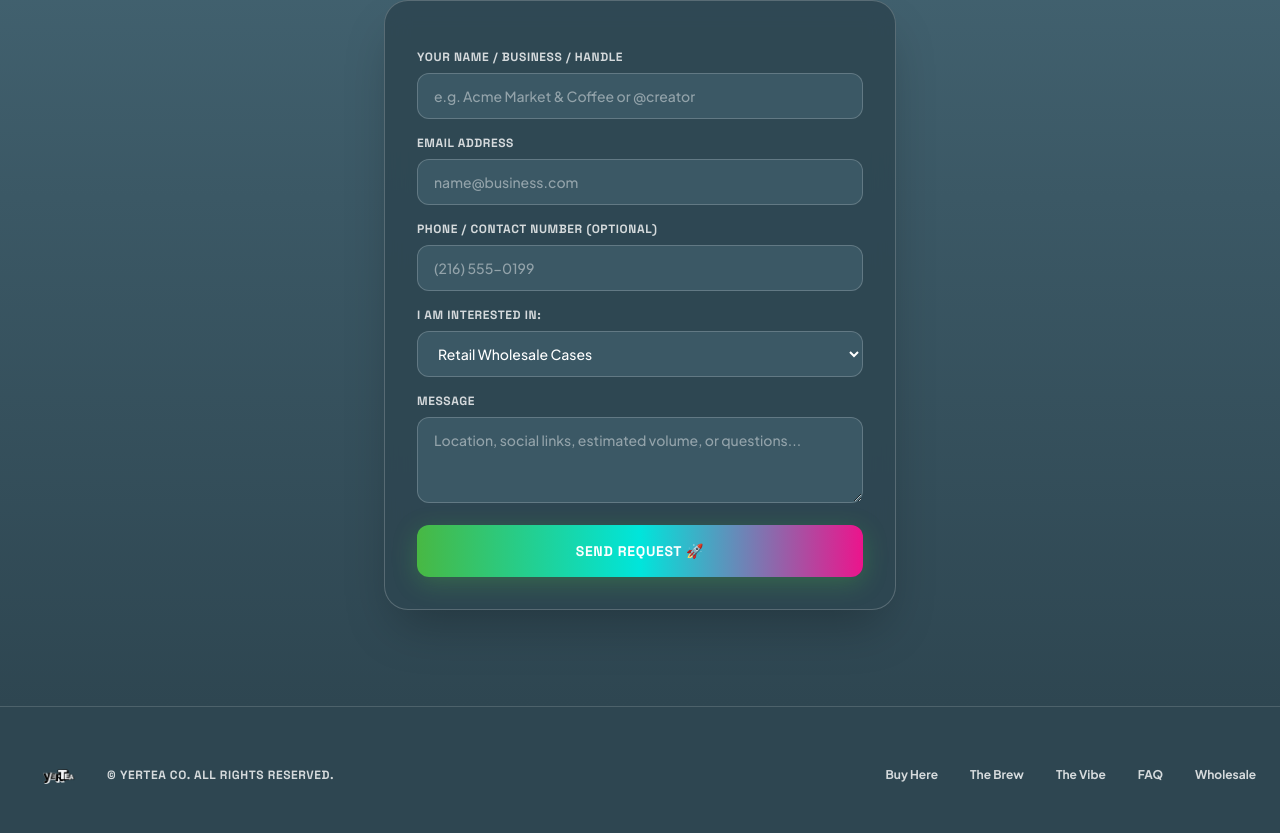
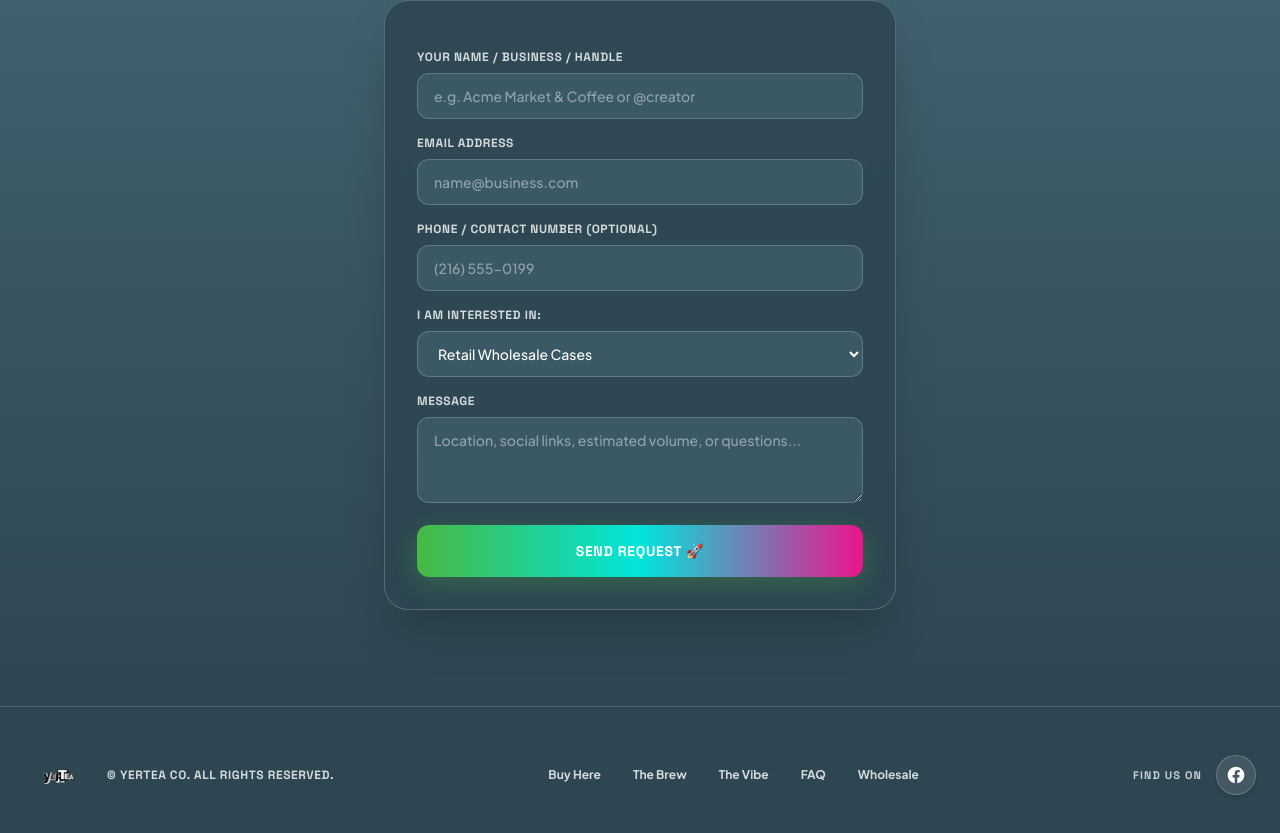
Before and after one commit to CrashBoomson/yertea-website, a plain HTML site: page index.html in a window 1280 px wide. Shown: the part 4533-5366 px from the top of the page. Drawn offline with nearby package versions, Linux system fonts and the light colour scheme.

Commit message:
Update index.html

```diff
--- a/index.html
+++ b/index.html
@@ -70,6 +70,9 @@
         "name": "Yertea Co.",
         "url": "https://yertea.co/",
         "logo": "https://yertea.co/Images/yertea-logo-main.png",
+        "sameAs": [
+          "https://www.facebook.com/profile.php?id=61586035671836"
+        ],
         "description": "Craft botanical beverage company brewing natural yerba mate energy tonics in 12oz long-neck glass bottles.",
         "areaServed": {
           "@type": "Country",
@@ -1172,11 +1175,15 @@
        FOOTER
        ======================================================== -->
   <footer class="py-12 bg-[#2e4651] border-t border-white/15 text-center text-xs text-white/70 font-bold">
-    <div class="max-w-7xl mx-auto px-6 flex flex-col sm:flex-row items-center justify-between gap-6">
+    <div class="max-w-7xl mx-auto px-6 flex flex-col md:flex-row items-center justify-between gap-8">
+
+      <!-- Brand Copyright -->
       <div class="flex items-center gap-3">
         <img src="Images/yertea-logo-main.png" alt="Yertea" width="40" height="40" class="h-10 w-auto opacity-95" />
         <span class="font-display tracking-wider text-white/80">© YERTEA CO. ALL RIGHTS RESERVED.</span>
       </div>
+
+      <!-- Navigation Links -->
       <div class="flex flex-wrap items-center justify-center gap-6 sm:gap-8 text-white/80">
         <a href="#flavors" class="hover:text-yertea-green transition">Buy Here</a>
         <a href="#formula" class="hover:text-yertea-teal transition">The Brew</a>
@@ -1184,6 +1191,24 @@
         <a href="#faq" class="hover:text-yertea-teal transition">FAQ</a>
         <a href="#wholesale" class="hover:text-yertea-green transition">Wholesale</a>
       </div>
+
+      <!-- Find Us On Social Section -->
+      <div class="flex items-center gap-3.5">
+        <span class="font-display uppercase tracking-widest text-[11px] text-white/75">Find Us On</span>
+        <a
+          href="https://www.facebook.com/profile.php?id=61586035671836"
+          target="_blank"
+          rel="noopener noreferrer"
+          aria-label="Find Yertea on Facebook"
+          title="Yertea on Facebook"
+          class="inline-flex items-center justify-center w-10 h-10 rounded-full bg-white/10 hover:bg-[#1877F2] border border-white/20 hover:border-[#1877F2] text-white transition transform hover:scale-110 shadow-md"
+        >
+          <svg class="w-5 h-5 fill-current" viewBox="0 0 24 24" aria-hidden="true">
+            <path d="M22 12c0-5.523-4.477-10-10-10S2 6.477 2 12c0 4.991 3.657 9.128 8.438 9.878v-6.987h-2.54V12h2.54V9.797c0-2.506 1.492-3.89 3.777-3.89 1.094 0 2.238.195 2.238.195v2.46h-1.26c-1.243 0-1.63.771-1.63 1.562V12h2.773l-.443 2.89h-2.33v6.988C18.343 21.128 22 16.991 22 12z"/>
+          </svg>
+        </a>
+      </div>
+
     </div>
   </footer>
 
```
